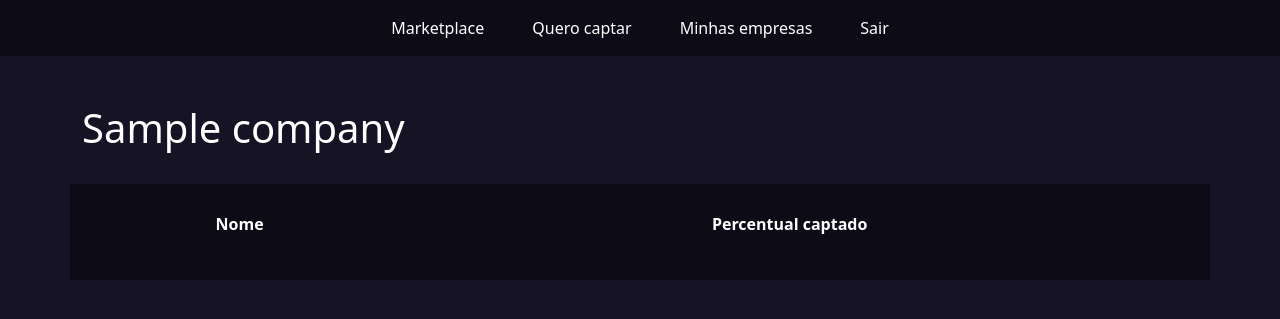
After one commit to LucasBonii/PystackInvestors, a Django app: page /empresas/investidores/1 in a window 1280 px wide. The commit adds this page. Shown: the top 319 px of the page. Run offline with Django 5.2, Linux system fonts and the light colour scheme; a user stored in the database is signed in; tables that the repository leaves empty hold one stand-in row (values such as "Sample post"); lists and menus that the app fills with data are empty.

Commit message:
list_investors

```diff
--- /dev/null
+++ b/companies/templates/list_investor.html
@@ -0,0 +1,43 @@
+{% extends "base.html" %}
+{% load static %}
+{% block 'head' %}
+
+<link rel="stylesheet" href="{% static 'businessman/css/list_companies.css' %}">
+<link rel="stylesheet" href="{% static 'users/css/users.css' %}">
+
+{% endblock 'head' %}
+
+
+{% block 'body' %}
+    {% include "partials/navbar.html" %}
+    <br><br>
+    <div class="container">
+        <div class="row">
+            <div class="col-md-4">
+                <h1>{{ company.name }}</h1>
+            </div>
+        </div>
+
+    </div>
+    <br>
+    <div class="container dark-color container_empresas">
+        <table class="table">
+            <thead >
+              <tr class="cabecalho" style="background-color: transparent !important;">
+                <th class="cabecalho" scope="col">Nome</th>
+                <th class="cabecalho" scope="col">Percentual captado</th>
+              </tr>
+            </thead>
+            <tbody>
+                {% for investor in investors %}
+                    <tr class="linha">
+                        <td class="linha">{{ investor.investor__username }}</td>
+                        <td class="linha">{{ investor.percentual }}%</td>
+                    </tr>
+                {% endfor %}
+
+            </tbody>
+          </table>
+
+    </div>
+{% endblock 'body' %}
--- a/companies/urls.py
+++ b/companies/urls.py
@@ -9,4 +9,5 @@ urlpatterns = [
     path('delete_doc/<int:id>', views.delete_doc, name="delete_doc"),
     path('add_metric/<int:id>', views.add_metric, name="add_metric"),
     path('dashbord/<int:id>', views.dashbord, name="dashbord"),
+    path('investidores/<int:id>', views.list_investors, name="list_investors"),
 ]
--- a/companies/views.py
+++ b/companies/views.py
@@ -6,6 +6,7 @@ from django.contrib.auth.decorators import login_required
 from investors.models import InvestmentProposal
 from datetime import timedelta
 from django.utils import timezone
+from django.db.models import Sum
 
 @login_required
 def register_company(request):
@@ -87,8 +88,11 @@ def company_details(request, id):
 
         actual_valuation = (100 * float(total_cap)) / float(percentual_sold) if percentual_sold != 0 else 0
 
+
+        number_of_investors = InvestmentProposal.objects.filter(company=company, status='PA').values('investor').distinct().count()
+
         context = {"company": company, "documents": documents, "inv_prop_sent": inv_prop_sent, "percentual_sold":int(percentual_sold),
-                   "total_cap": total_cap, "actual_valuation": actual_valuation}
+                   "total_cap": total_cap, "actual_valuation": actual_valuation, "number_of_investors": number_of_investors}
         return render(request, 'company_details.html', context)
 
 
@@ -152,8 +156,12 @@ def add_metric(request, id):
     return redirect('company_details', company.id)
 
 
+@login_required
 def dashbord(request, id):
     company = Company.objects.get(id=id)
+    if company.user != request.user:
+        messages.add_message(request, constants.ERROR, "Essa empresa não é sua")
+        return redirect('list_companies')
     today = timezone.now().date()
 
     seven_days_ago = today - timedelta(days=6)
@@ -178,3 +186,19 @@ def dashbord(request, id):
     context = {'labels': list(proposals_by_day.keys()), 'values': list(proposals_by_day.values())}
 
     return render(request, 'dashbord.html', context)
+
+
+@login_required
+def list_investors(request, id):
+    try:
+        company = Company.objects.get(id=id)
+        if company.user != request.user:
+            messages.add_message(request, constants.ERROR, "Essa empresa não é sua")
+            return redirect('list_companies')
+        investors = (InvestmentProposal.objects.filter(company=company, status='PA').values('investor__username').annotate(percentual=Sum('percentual')))
+
+        context = {'company': company, 'investors': investors}
+    except:
+        return redirect('dashbord', id)
+
+    return render(request, 'list_investor.html', context)
--- /dev/null
+++ b/requirements.txt
@@ -0,0 +1,5 @@
+asgiref==3.8.1
+Django==5.1
+pillow==10.4.0
+sqlparse==0.5.1
+tzdata==2024.1
--- a/templates/partials/navbar.html
+++ b/templates/partials/navbar.html
@@ -2,14 +2,17 @@
     <div class="container-fluid">
         <div class="collapse navbar-collapse justify-content-center" id="navbarNav">
         <ul class="navbar-nav">
-            <li class="nav-item">
+            <li class="nav-item px-3">
 	            <a class="nav-link active" aria-current="page" href="{% url 'sugestions' %}">Marketplace</a>
             </li>
-            <li class="nav-item">
+            <li class="nav-item px-3">
 	            <a class="nav-link active" href="{% url 'register_company' %}">Quero captar</a>
             </li>
-            <li class="nav-item">
+            <li class="nav-item px-3">
 	            <a class="nav-link active" href="{% url 'list_companies' %}">Minhas empresas</a>
+            </li>
+            <li class="nav-item px-3">
+	            <a class="nav-link active" href="{% url 'logout_view' %}">Sair</a>
             </li>
         </ul>
         </div>
--- a/users/urls.py
+++ b/users/urls.py
@@ -5,4 +5,5 @@ from . import views
 urlpatterns = [
     path('cadastro/', views.register, name="register"),
     path('logar/', views.login, name="login"),
+    path('logout/', views.logout_view, name="logout_view"),
 ]
```
Also changed, not shown: companies/templates/company_details.html (+4 -4 lines), users/views.py (+14 -1 lines), media/logo/ad9e49d9-3d82-49cf-a8f4-8c7fc5e7a2dd.jpg (added).
